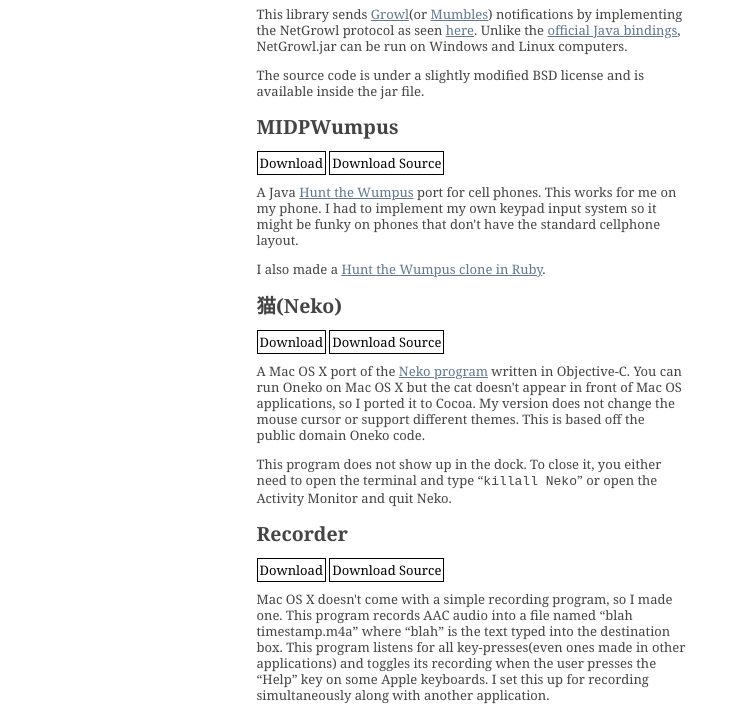
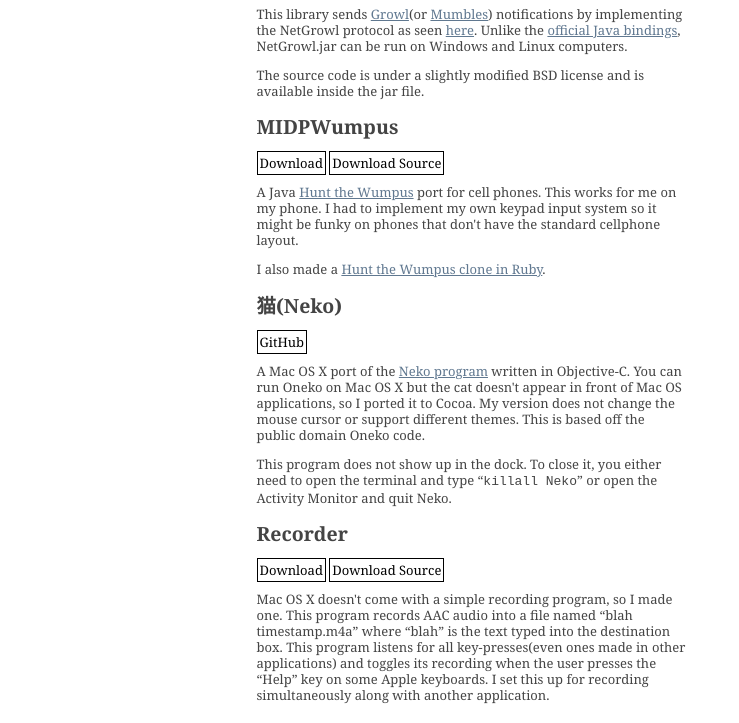
Before and after one commit to mdonoughe/mdonoughe.github.com, a plain HTML site: page index.html in a window 1280 px wide. Shown: the part 1743-2466 px from the top of the page, without its empty margins (0-739 px from the left). Drawn offline with nearby package versions, Linux system fonts and the light colour scheme.

Commit message:
move neko to github

```diff
--- a/index.html
+++ b/index.html
@@ -97,7 +97,7 @@
       <p>I also made a <a href="http://static.dyndns.org/~mdonoughe/wumpus.rb">Hunt the Wumpus clone in Ruby</a>.</p>
 
       <h2>猫(Neko)</h2>
-      <div class=buttons><a href="http://static.dyndns.org/~mdonoughe/neko.dmg">Download</a> <a href="http://static.dyndns.org/~mdonoughe/neko.zip">Download Source</a></div>
+      <div class=buttons><a href="https://github.com/mdonoughe/neko-mac">GitHub</a></div>
       <p>A Mac OS X port of the <a href="http://en.wikipedia.org/wiki/Neko_%28computer_program%29">Neko program</a> written in Objective-C. You can run Oneko on Mac OS X but the cat doesn't appear in front of Mac OS applications, so I ported it to Cocoa. My version does not change the mouse cursor or support different themes. This is based off the public domain Oneko code.</p>
       <p>This program does not show up in the dock. To close it, you either need to open the terminal and type “<tt>killall Neko</tt>” or open the Activity Monitor and quit Neko.</p>
 
```
